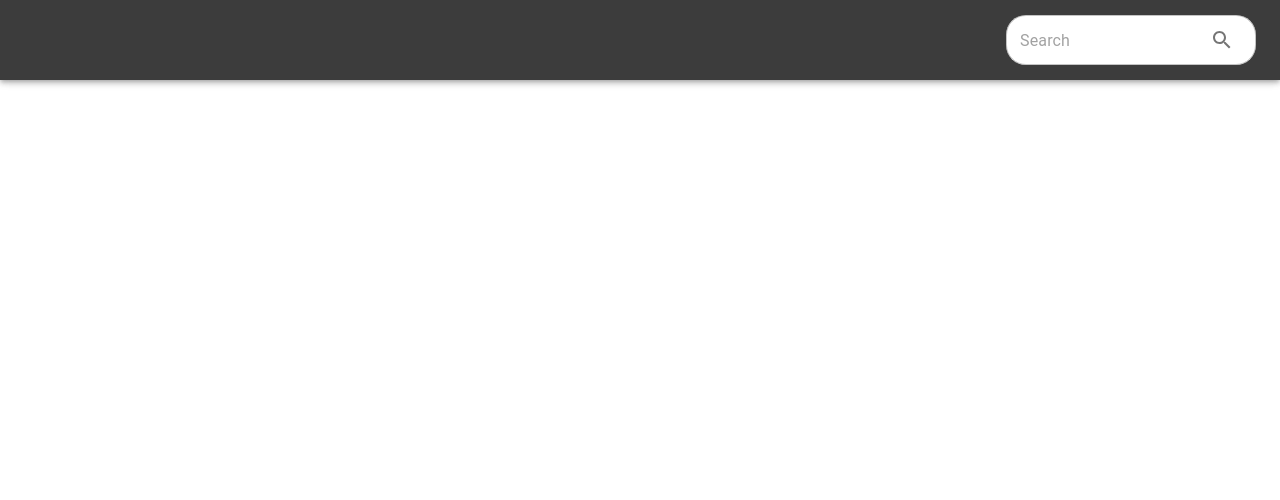
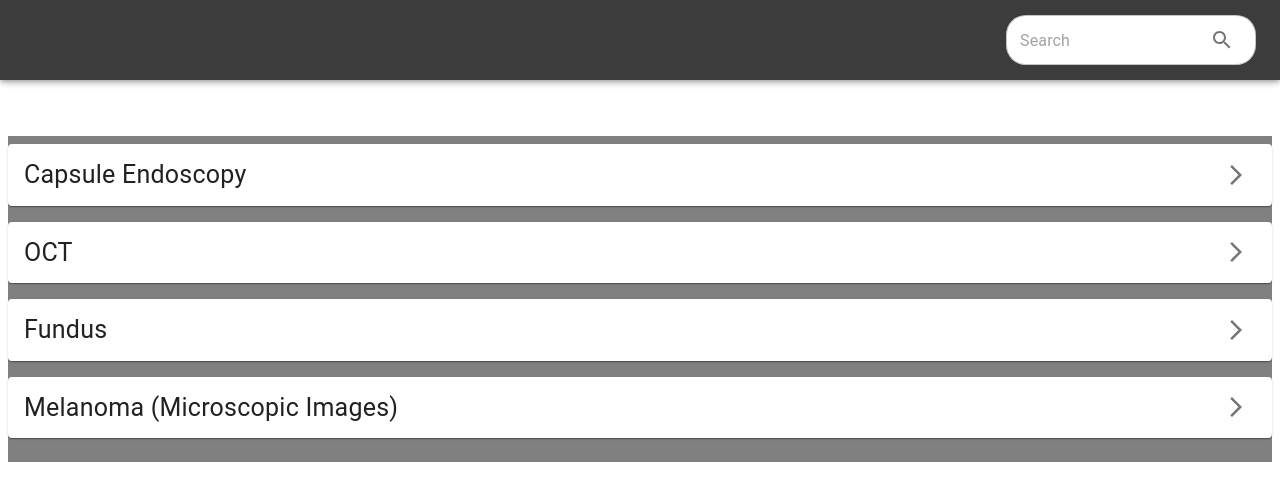
Before and after one commit to KESHAVBERG/bioweb, a React (Create React App) app: page /ossi in a window 1280 px wide. Before the commit this address had no page. Shown: the top 500 px of the page. Built offline with nearby package versions, Linux system fonts and the light colour scheme.

Commit message:
added tests

```diff
--- a/src/App.js
+++ b/src/App.js
@@ -3,12 +3,11 @@ import Home from "./componets/Home";
 import React from 'react'
 // import { styled, alpha } from '@mui/material/styles';
 import CtScan from './componets/CtScan.jsx'
-import MriScan from './componets/CtScan.jsx'
-import Ossi from './componets/Ossi.jsx'
+import MriScan from './componets/MriScan'
 import Thermography from "./componets/Thermography.jsx";
 import Ulrasound from './componets/Ulrasound.jsx'
 import Xray from './componets/Xray.jsx'
-
+import Ossi from "./componets/Ossi";
 // Routes import
 
 import {
@@ -30,7 +29,7 @@ function App() {
           <Route path="/xray" element={<Xray />}/>
           <Route path="/ct" element={<CtScan />}/>
           <Route path="/mri" element={<MriScan />}/>
-          <Route path="/oosi" element={<Ossi />}/>
+          <Route path="/ossi" element={<Ossi />}/>
           <Route path="/thermograhy" element={<Thermography />}/>
           <Route path="/ultrasound" element={<Ulrasound />}/>
 
--- a/src/componets/MriScan.jsx
+++ b/src/componets/MriScan.jsx
@@ -1,9 +1,24 @@
 import React from 'react'
+import List from '@mui/material/List';
+import Card from '@mui/material/Card';
+import ListItemConponent from './ListItemConponent'
 
 const MriScan = () => {
   return (
-    <div>MriScan</div>
-  )
+    <List sx={{ width: '100%', bgcolor: 'grey', mr: 3 }}>
+      <Card sx={{ mb: 2 }}>
+        <ListItemConponent Disease="brain tumor basic- presence absence" />
+      </Card>
+      <Card sx={{ mb: 2 }}>
+        <ListItemConponent Disease="brain tumor advanced- location based" />
+      </Card>
+      <Card sx={{ mb: 2 }}>
+        <ListItemConponent Disease="breast cancer" />
+      </Card>
+      <Card sx={{ mb: 2 }}>
+        <ListItemConponent Disease="breast cancer chemo treatment response" />
+      </Card>
+    </List>)
 }
 
 export default MriScan
--- a/src/componets/Ossi.jsx
+++ b/src/componets/Ossi.jsx
@@ -1,8 +1,24 @@
 import React from 'react'
+import List from '@mui/material/List';
+import Card from '@mui/material/Card';
+import ListItemConponent from './ListItemConponent'
 
 const Ossi = () => {
   return (
-    <div>Ossi</div>
+    <List sx={{ width: '100%', bgcolor: 'grey', mr: 3 }}>
+    <Card sx={{ mb: 2 }}>
+      <ListItemConponent Disease="capsule endoscopy" />
+    </Card>
+    <Card sx={{ mb: 2 }}>
+      <ListItemConponent Disease="OCT" />
+    </Card>
+    <Card sx={{ mb: 2 }}>
+      <ListItemConponent Disease="fundus" />
+    </Card>
+    <Card sx={{ mb: 2 }}>
+      <ListItemConponent Disease="melanoma (microscopic images)" />
+    </Card>
+  </List>
   )
 }
 
--- a/src/componets/Thermography.jsx
+++ b/src/componets/Thermography.jsx
@@ -1,9 +1,23 @@
 import React from 'react'
+import List from '@mui/material/List';
+import Card from '@mui/material/Card';
+import ListItemConponent from './ListItemConponent'
 
 const Thermography = () => {
   return (
-    <div>Thermography</div>
-  )
+    <List sx={{ width: '100%', bgcolor: 'grey', mr: 3 }}>
+      <Card sx={{ mb: 2 }}>
+        <ListItemConponent Disease="breast cancer" />
+      </Card>
+      <Card sx={{ mb: 2 }}>
+        <ListItemConponent Disease="diabetes neuropathy" />
+      </Card>
+      <Card sx={{ mb: 2 }}>
+        <ListItemConponent Disease="peripheral vascular disorders" />
+      </Card>
+
+    </List>
+    )
 }
 
 export default Thermography
--- a/src/componets/Ulrasound.jsx
+++ b/src/componets/Ulrasound.jsx
@@ -1,8 +1,14 @@
 import React from 'react'
-
+import List from '@mui/material/List';
+import Card from '@mui/material/Card';
+import ListItemConponent from './ListItemConponent'
 const Ulrasound = () => {
   return (
-    <div>Ulrasound</div>
+   <List sx={{ width: '100%', bgcolor: 'grey', mr: 3 }}>
+    <Card sx={{ mb: 2 }}>
+      <ListItemConponent Disease="breast cancer" />
+    </Card>
+  </List>
   )
 }
 
```
